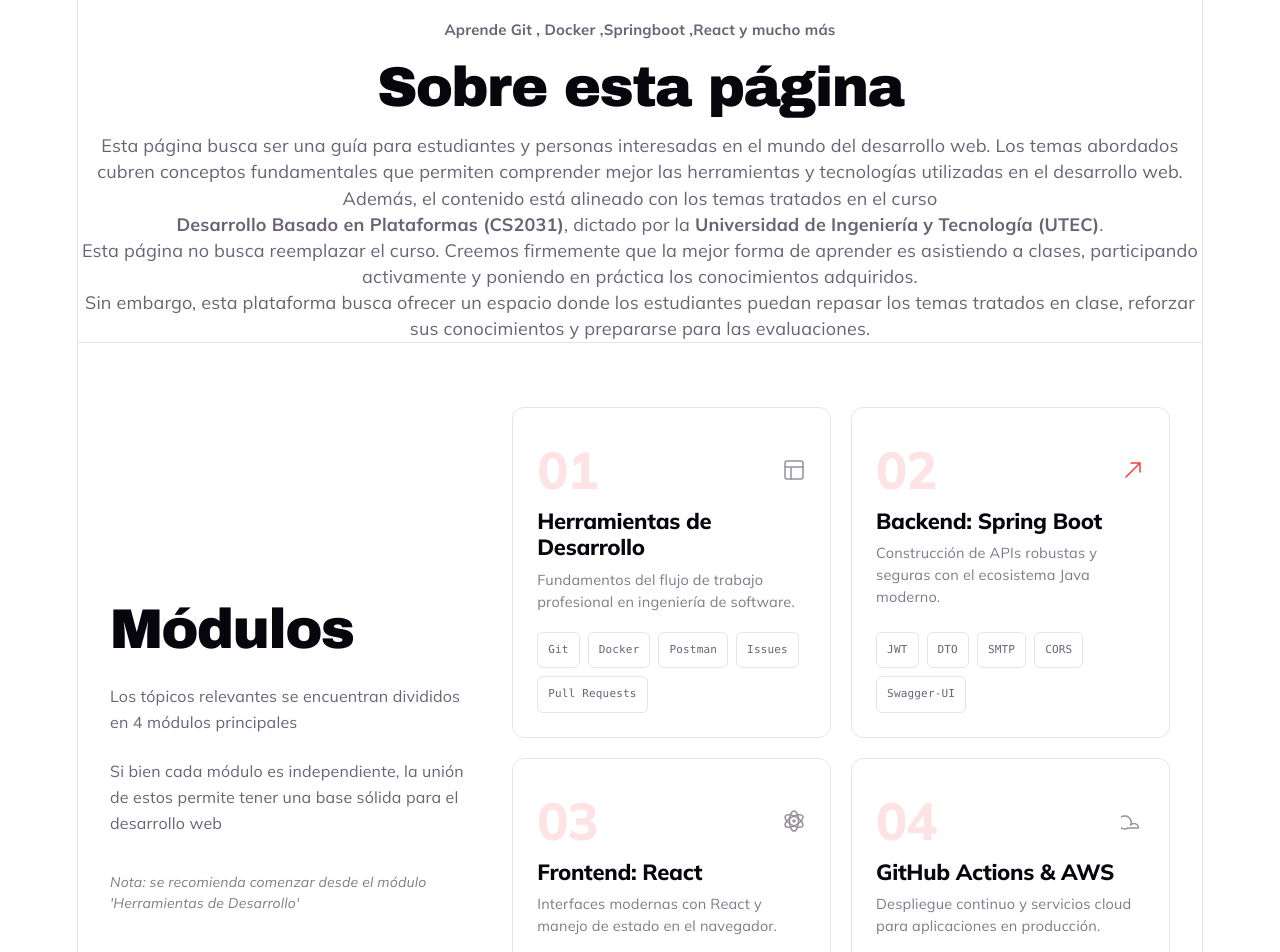
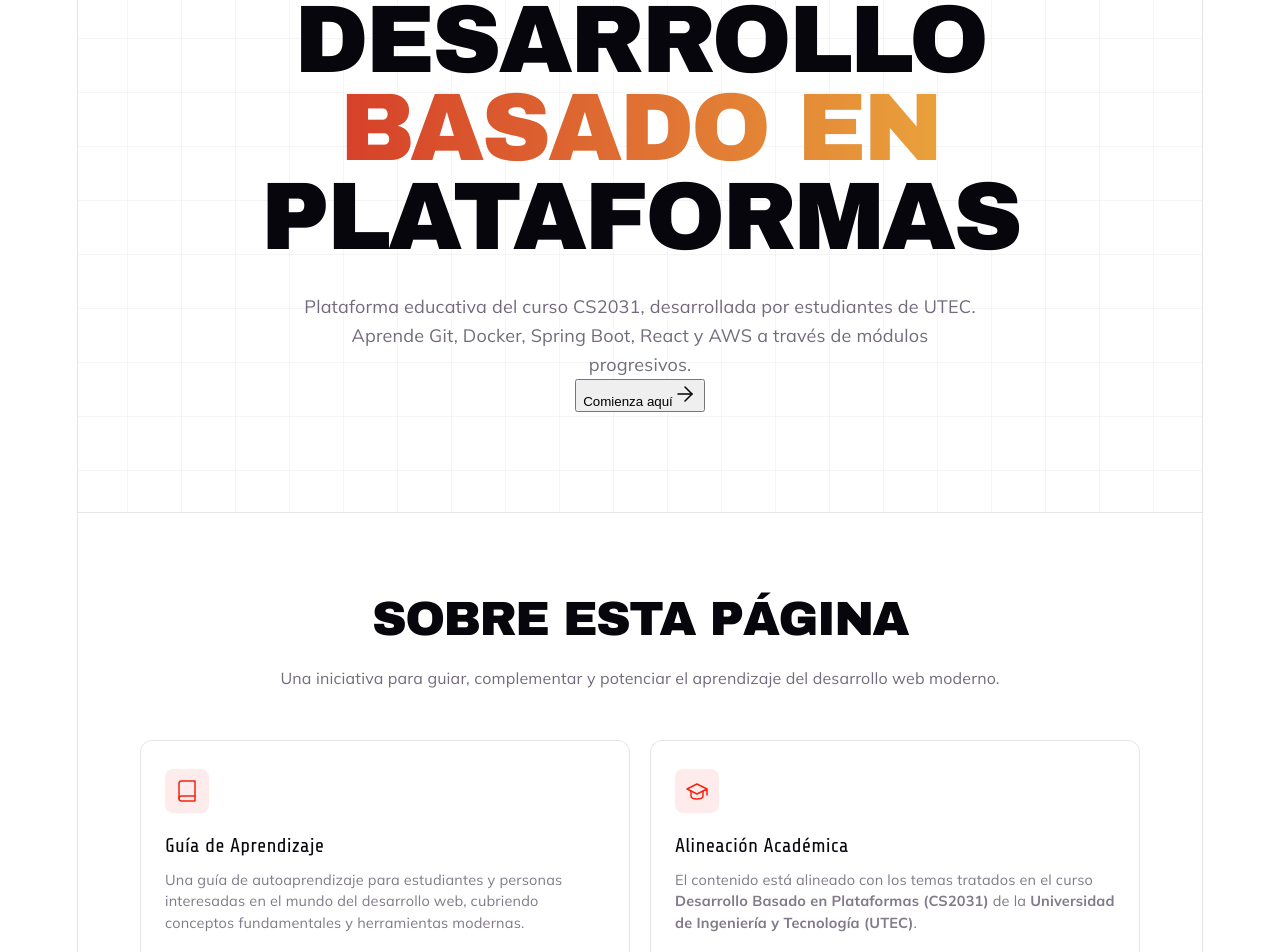
Before and after one commit to Lazheart/DBP-CS2031, a React (Vite) app: page /DBP-CS2031/homepage in a window 1280 px wide. Shown: the part 180-1132 px from the top of the page. Built offline with nearby package versions, Linux system fonts and the light colour scheme; a web font is replaced by a local one.

Commit message:
feat: redesign hero and about sections with new grid styling and layout components

```diff
--- a/src/index.css
+++ b/src/index.css
@@ -12,6 +12,7 @@
   --shadow:
     rgba(0, 0, 0, 0.1) 0 10px 15px -3px,
     rgba(0, 0, 0, 0.05) 0 4px 6px -2px;
+  --hero-grid: rgba(0, 0, 0, 0.04);
 
   /* Typography */
   --sans: 'Mulish', system-ui, sans-serif;
@@ -48,6 +49,7 @@
     --shadow:
       rgba(0, 0, 0, 0.4) 0 10px 15px -3px,
       rgba(0, 0, 0, 0.25) 0 4px 6px -2px;
+    --hero-grid: rgba(255, 255, 255, 0.035);
   }
 
   #social .button-icon {
@@ -417,6 +419,235 @@
 /* Add top padding to page content to account for fixed navbar */
 .home-page {
   padding-top: 56px;
+}
+
+/* ═══════════════════════════════════════════════
+   Hero Section
+   ═══════════════════════════════════════════════ */
+.hero-section {
+  display: flex;
+  flex-direction: column;
+  align-items: center;
+  justify-content: center;
+  text-align: center;
+  padding: 120px 24px 100px;
+  background-color: var(--bg);
+  background-image:
+    linear-gradient(var(--hero-grid) 1px, transparent 1px),
+    linear-gradient(90deg, var(--hero-grid) 1px, transparent 1px);
+  background-size: 54px 54px;
+  background-position: center top;
+  position: relative;
+  overflow: hidden;
+  border-bottom: 1px solid var(--border);
+}
+
+.hero-tag {
+  font-family: var(--section);
+  font-size: 13px;
+  font-weight: 500;
+  color: #c68a4c;
+  border: 1px solid rgba(198, 138, 76, 0.3);
+  padding: 6px 16px;
+  border-radius: 4px;
+  letter-spacing: 2px;
+  text-transform: uppercase;
+  margin-bottom: 36px;
+  background: rgba(198, 138, 76, 0.02);
+  display: inline-block;
+}
+
+.hero-title {
+  display: flex;
+  flex-direction: column;
+  align-items: center;
+  margin: 0 0 32px;
+  font-family: var(--heading);
+  text-transform: uppercase;
+  font-size: 96px;
+  line-height: 0.92;
+  letter-spacing: -3px;
+  color: var(--text-h);
+}
+
+.hero-title-row {
+  display: block;
+}
+
+.hero-title-gradient {
+  background: linear-gradient(90deg, #d6402a 0%, #e9a13b 100%);
+  -webkit-background-clip: text;
+  -webkit-text-fill-color: transparent;
+  background-clip: text;
+}
+
+.hero-description {
+  font-family: var(--sans);
+  font-size: 18px;
+  line-height: 1.6;
+  color: var(--text);
+  max-width: 680px;
+  margin: 0 auto;
+  opacity: 0.95;
+}
+
+/* Responsive adjustments */
+@media (max-width: 1024px) {
+  .hero-section {
+    padding: 100px 20px 80px;
+  }
+  .hero-title {
+    font-size: 72px;
+    letter-spacing: -2px;
+  }
+  .hero-description {
+    font-size: 16px;
+  }
+}
+
+@media (max-width: 640px) {
+  .hero-section {
+    padding: 80px 16px 60px;
+  }
+  .hero-tag {
+    font-size: 11px;
+    letter-spacing: 1.5px;
+    padding: 4px 12px;
+    margin-bottom: 24px;
+  }
+  .hero-title {
+    font-size: 44px;
+    letter-spacing: -1px;
+    margin-bottom: 24px;
+  }
+  .hero-description {
+    font-size: 15px;
+    line-height: 1.5;
+  }
+}
+
+
+/* ═══════════════════════════════════════════════
+   About Section
+   ═══════════════════════════════════════════════ */
+.about-section {
+  display: flex;
+  flex-direction: column;
+  align-items: center;
+  justify-content: center;
+  text-align: center;
+  padding: 80px 32px;
+  background-color: var(--bg);
+  box-sizing: border-box;
+
+  @media (max-width: 1024px) {
+    padding: 64px 20px;
+  }
+}
+
+.about-header {
+  max-width: 720px;
+  margin-bottom: 48px;
+  display: flex;
+  flex-direction: column;
+  align-items: center;
+  text-align: center;
+}
+
+.about-title {
+  font-family: var(--heading);
+  font-size: 48px;
+  line-height: 1.1;
+  color: var(--text-h);
+  margin: 0 0 20px;
+  text-transform: uppercase;
+  letter-spacing: -1.5px;
+
+  @media (max-width: 768px) {
+    font-size: 36px;
+  }
+}
+
+.about-subtitle {
+  font-family: var(--sans);
+  font-size: 16px;
+  line-height: 1.6;
+  color: var(--text);
+  opacity: 0.95;
+  margin: 0;
+}
+
+/* Grid of cards */
+.about-grid {
+  display: grid;
+  grid-template-columns: repeat(2, 1fr);
+  gap: 20px;
+  width: 100%;
+  max-width: 1000px;
+  box-sizing: border-box;
+
+  @media (max-width: 768px) {
+    grid-template-columns: 1fr;
+  }
+}
+
+/* Individual Card */
+.about-card {
+  display: flex;
+  flex-direction: column;
+  align-items: flex-start;
+  text-align: left;
+  background: rgba(255, 255, 255, 0.02);
+  border: 1px solid var(--border);
+  border-radius: 12px;
+  padding: 28px 24px;
+  transition: all 0.3s cubic-bezier(0.25, 0.8, 0.25, 1);
+  box-sizing: border-box;
+}
+
+.about-card:hover {
+  background: rgba(255, 255, 255, 0.05);
+  border-color: rgba(239, 68, 68, 0.3);
+  transform: translateY(-4px);
+  box-shadow: 0 10px 30px rgba(0, 0, 0, 0.25);
+}
+
+/* Card Icon */
+.about-card__icon {
+  display: flex;
+  align-items: center;
+  justify-content: center;
+  width: 44px;
+  height: 44px;
+  border-radius: 8px;
+  background: rgba(239, 68, 68, 0.1);
+  color: var(--accent);
+  margin-bottom: 20px;
+  transition: transform 0.3s ease;
+}
+
+.about-card:hover .about-card__icon {
+  transform: scale(1.1);
+}
+
+/* Card Title */
+.about-card__title {
+  font-family: var(--section);
+  font-size: 20px;
+  font-weight: 400;
+  color: var(--text-h);
+  margin: 0 0 10px;
+  line-height: 1.3;
+}
+
+/* Card Description */
+.about-card__desc {
+  font-family: var(--sans);
+  font-size: 14.5px;
+  line-height: 1.5;
+  color: var(--text);
+  opacity: 0.85;
+  margin: 0;
 }
 
 
--- a/src/pages/HomePage.tsx
+++ b/src/pages/HomePage.tsx
@@ -8,37 +8,89 @@
             <Homebar></Homebar>
             <main>
                 <div id="hero" className="hero-section">
-                    <h1>Desarrollo Basado en Plataformas</h1>
-                    <h4>CS2031</h4>
-                    <h5>Aprende Git , Docker ,Springboot ,React y mucho más</h5>
+                    <h1 className="hero-title">
+                        <span className="hero-title-row">Desarrollo</span>
+                        <span className="hero-title-row hero-title-gradient">Basado en</span>
+                        <span className="hero-title-row">Plataformas</span>
+                    </h1>
+                    <p className="hero-description">
+                        Plataforma educativa del curso CS2031, desarrollada por estudiantes de UTEC.
+                        Aprende Git, Docker, Spring Boot, React y AWS a través de módulos progresivos.
+                    </p>
+
+                    <button className="button-primary-orange" onClick={() => { window.location.href = "#modules-section" }}>
+                        Comienza aquí
+                        <svg width="24" height="24" viewBox="0 0 24 24" fill="none" stroke="currentColor" strokeWidth="1.5" strokeLinecap="round" strokeLinejoin="round">
+                            <path stroke="currentColor" strokeWidth="1.5" strokeLinecap="round" strokeLinejoin="round" d="M12 5l7 7-7 7"></path>
+                            <path stroke="currentColor" strokeWidth="1.5" strokeLinecap="round" strokeLinejoin="round" d="M19 12H5"></path>
+                        </svg>
+                    </button>
                 </div>
-                <div id="about" className="about-website-section">
-                    <h1>Sobre esta página</h1>
-                    <div className="about-content">
-                        <p className="align-text-left">
-                            Esta página busca ser una guía para estudiantes y personas
-                            interesadas en el mundo del desarrollo web. Los temas abordados
-                            cubren conceptos fundamentales que permiten comprender mejor las
-                            herramientas y tecnologías utilizadas en el desarrollo web.
+                <div id="about" className="about-section">
+                    <div className="about-header">
+                        <h2 className="about-title">Sobre esta página</h2>
+                        <p className="about-subtitle">
+                            Una iniciativa para guiar, complementar y potenciar el aprendizaje del desarrollo web moderno.
                         </p>
+                    </div>
 
-                        <p className="align-text-left">
-                            Además, el contenido está alineado con los temas tratados en el
-                            curso <br /> <strong>Desarrollo Basado en Plataformas (CS2031)</strong>,
-                            dictado por la <strong>Universidad de Ingeniería y Tecnología (UTEC)</strong>.
-                        </p>
+                    <div className="about-grid">
+                        {/* Card 1: Guía de Aprendizaje */}
+                        <div className="about-card">
+                            <div className="about-card__icon">
+                                <svg width="24" height="24" viewBox="0 0 24 24" fill="none" stroke="currentColor" strokeWidth="1.5" strokeLinecap="round" strokeLinejoin="round">
+                                    <path d="M4 19.5A2.5 2.5 0 0 1 6.5 17H20" />
+                                    <path d="M6.5 2H20v20H6.5A2.5 2.5 0 0 1 4 19.5v-15A2.5 2.5 0 0 1 6.5 2z" />
+                                </svg>
+                            </div>
+                            <h3 className="about-card__title">Guía de Aprendizaje</h3>
+                            <p className="about-card__desc">
+                                Una guía de autoaprendizaje para estudiantes y personas interesadas en el mundo del desarrollo web, cubriendo conceptos fundamentales y herramientas modernas.
+                            </p>
+                        </div>
 
-                        <p className="align-text-left">
-                            Esta página no busca reemplazar el curso. Creemos firmemente que
-                            la mejor forma de aprender es asistiendo a clases, participando
-                            activamente y poniendo en práctica los conocimientos adquiridos.
-                        </p>
+                        {/* Card 2: Alineación Académica */}
+                        <div className="about-card">
+                            <div className="about-card__icon">
+                                <svg width="24" height="24" viewBox="0 0 24 24" fill="none" stroke="currentColor" strokeWidth="1.5" strokeLinecap="round" strokeLinejoin="round">
+                                    <path d="M22 10v6M2 10l10-5 10 5-10 5z" />
+                                    <path d="M6 12v5c0 2 2 3 6 3s6-1 6-3v-5" />
+                                </svg>
+                            </div>
+                            <h3 className="about-card__title">Alineación Académica</h3>
+                            <p className="about-card__desc">
+                                El contenido está alineado con los temas tratados en el curso <strong>Desarrollo Basado en Plataformas (CS2031)</strong> de la <strong>Universidad de Ingeniería y Tecnología (UTEC)</strong>.
+                            </p>
+                        </div>
 
-                        <p className="align-text-left">
-                            Sin embargo, esta plataforma busca ofrecer un espacio donde los
-                            estudiantes puedan repasar los temas tratados en clase, reforzar
-                            sus conocimientos y prepararse para las evaluaciones.
-                        </p>
+                        {/* Card 3: Práctica Activa */}
+                        <div className="about-card">
+                            <div className="about-card__icon">
+                                <svg width="24" height="24" viewBox="0 0 24 24" fill="none" stroke="currentColor" strokeWidth="1.5" strokeLinecap="round" strokeLinejoin="round">
+                                    <polyline points="16 18 22 12 16 6" />
+                                    <polyline points="8 6 2 12 8 18" />
+                                    <line x1="14" y1="4" x2="10" y2="20" />
+                                </svg>
+                            </div>
+                            <h3 className="about-card__title">Práctica Activa</h3>
+                            <p className="about-card__desc">
+                                No busca reemplazar el curso. Creemos firmemente que la mejor forma de aprender es asistiendo a clases, participando activamente y poniendo en práctica los conocimientos.
+                            </p>
+                        </div>
+
+                        {/* Card 4: Espacio de Repaso */}
+                        <div className="about-card">
+                            <div className="about-card__icon">
+                                <svg width="24" height="24" viewBox="0 0 24 24" fill="none" stroke="currentColor" strokeWidth="1.5" strokeLinecap="round" strokeLinejoin="round">
+                                    <path d="M22 11.08V12a10 10 0 1 1-5.93-9.14" />
+                                    <polyline points="22 4 12 14.01 9 11.01" />
+                                </svg>
+                            </div>
+                            <h3 className="about-card__title">Refuerzo y Repaso</h3>
+                            <p className="about-card__desc">
+                                Ofrece un espacio donde los estudiantes pueden repasar los temas tratados en clase, reforzar sus conocimientos y prepararse para las evaluaciones de manera autónoma.
+                            </p>
+                        </div>
                     </div>
                 </div>
                 <div id="modules-section" className="modules-section">
```
